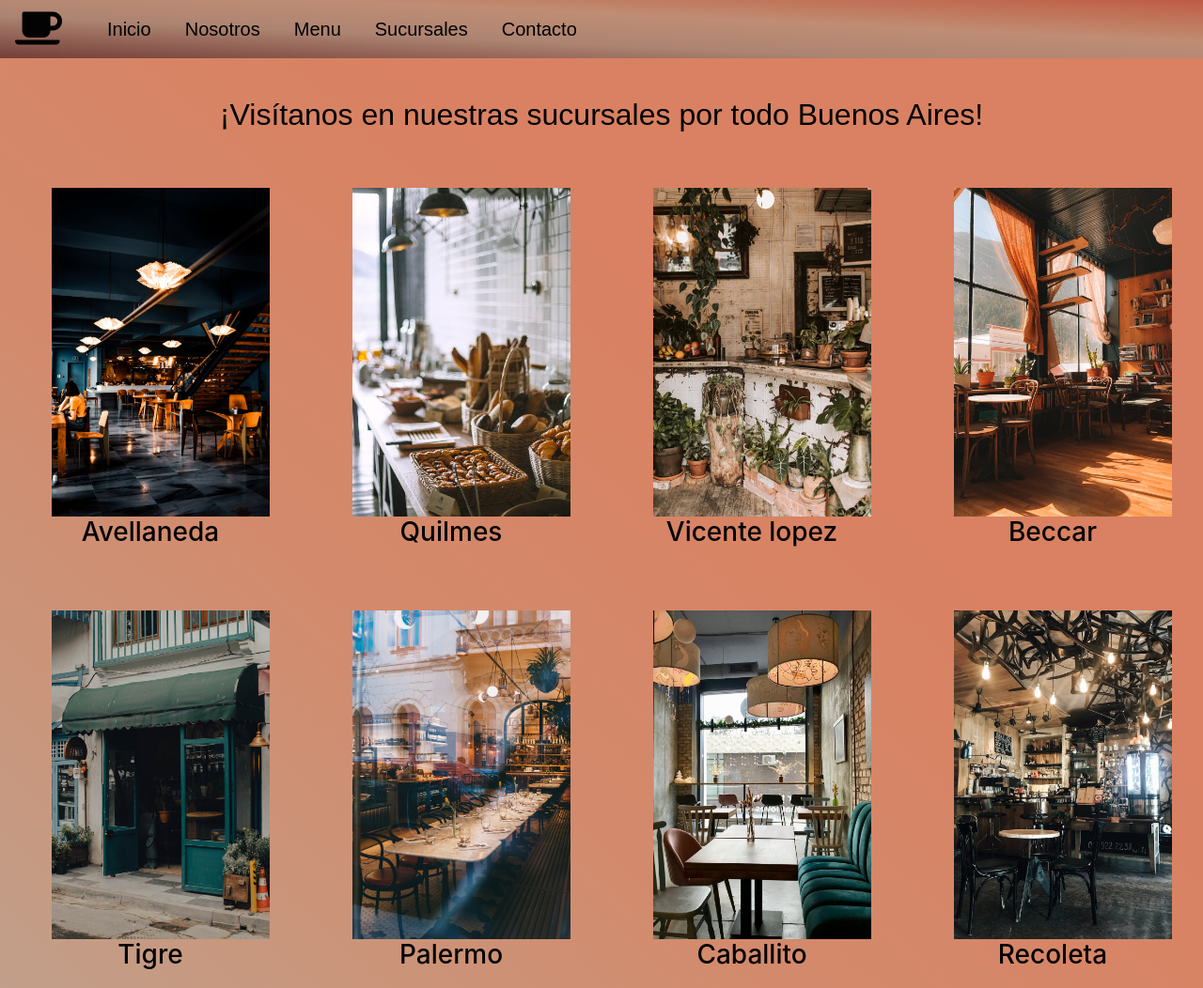
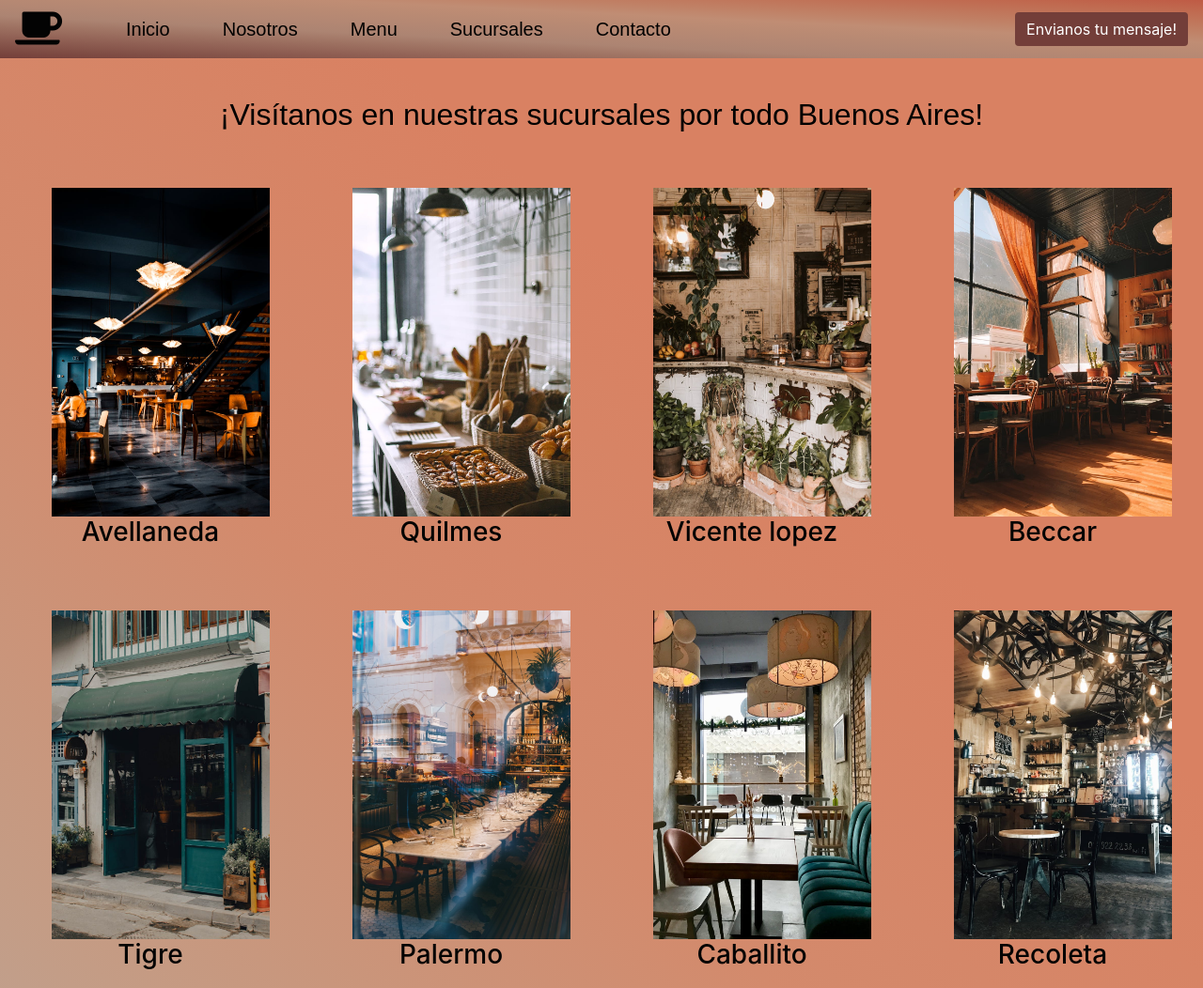
Before and after one commit to ediau11/ProyectoBlackSwan, a website: page Sucursales.html in a window 1280 px wide. Shown: the top 1052 px of the page at 94% size. Drawn offline with nearby package versions, Linux system fonts and the light colour scheme.

Commit message:
Modificando Navbar

```diff
--- a/Sucursales.html
+++ b/Sucursales.html
@@ -52,6 +52,9 @@
           </li>
         </ul>
       </div>
+      <button type="button" class="btn btn-outline-secondary">
+        Envianos tu mensaje!
+      </button>
     </nav>
 
     <main>
--- a/scss/_nav.scss
+++ b/scss/_nav.scss
@@ -36,7 +36,7 @@ nav {
     color: #030303;
   }
   .nav-item {
-    padding-left: 20px;
+    padding-left: 40px;
     color: #030303;
   }
   .nav-link {
@@ -54,5 +54,16 @@ nav {
 .navbar-dark .navbar-nav .nav-link {
   color: #000;
 }
-
+.btn {
+  background-color: #733e39 !important;
+}
+.btn:hover {
+  background-color: #bf6d5a !important;
+  border: none !important;
+  transition: color 0.15s ease-in-out, background-color 0.15s ease-in-out;
+}
+.btn-outline-secondary {
+  color: white !important;
+  border: none !important;
+}
 /* aqui terminan los estilos de la nav */
```
Also changed, not shown: Contacto.html (+1 -0 lines), Inicio.html (+2 -0 lines), Menu.html (+1 -0 lines), Nosotros.html (+1 -0 lines), css/style.css, 1 other file.
